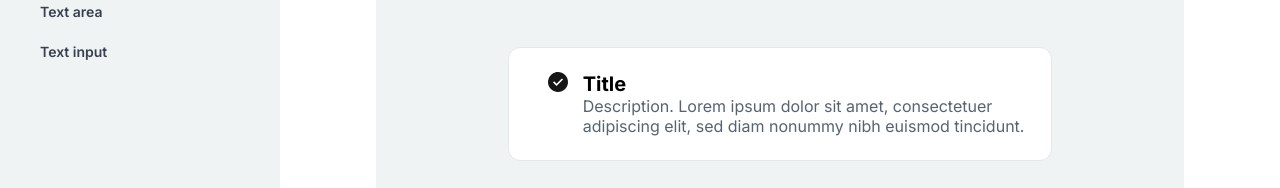
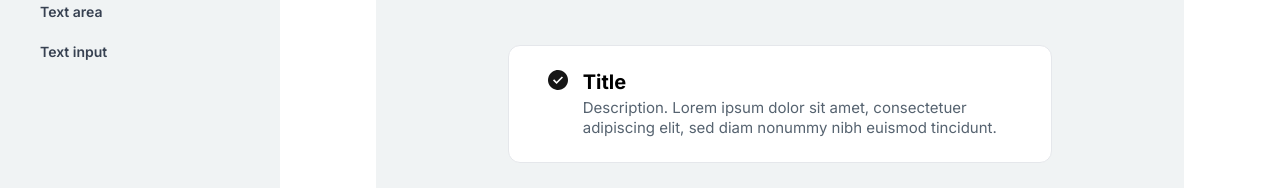
Before and after one commit to totisama/design-system, a Next.js app: page /components/callout in a window 1280 px wide. Shown: the part 596-784 px from the top of the page. Built offline with nearby package versions, Linux system fonts and the light colour scheme.

Commit message:
posible line height fix

```diff
--- a/src/components/callout/callout.tsx
+++ b/src/components/callout/callout.tsx
@@ -66,12 +66,19 @@ export const Callout = ({ title, variant, description }: CalloutProps) => {
         <Flex
           width={'90%'}
           direction='column'
+          gapY='spacing-02'
         >
           <Text as='h3'>{title}</Text>
-          <Paragraph
+          <Text
+            as='body'
+            color='text-secondary'
+          >
+            {description}
+          </Text>
+          {/* <Paragraph
             text={description}
             color='text-secondary'
-          />
+          /> */}
         </Flex>
       </Flex>
     </Box>
```
